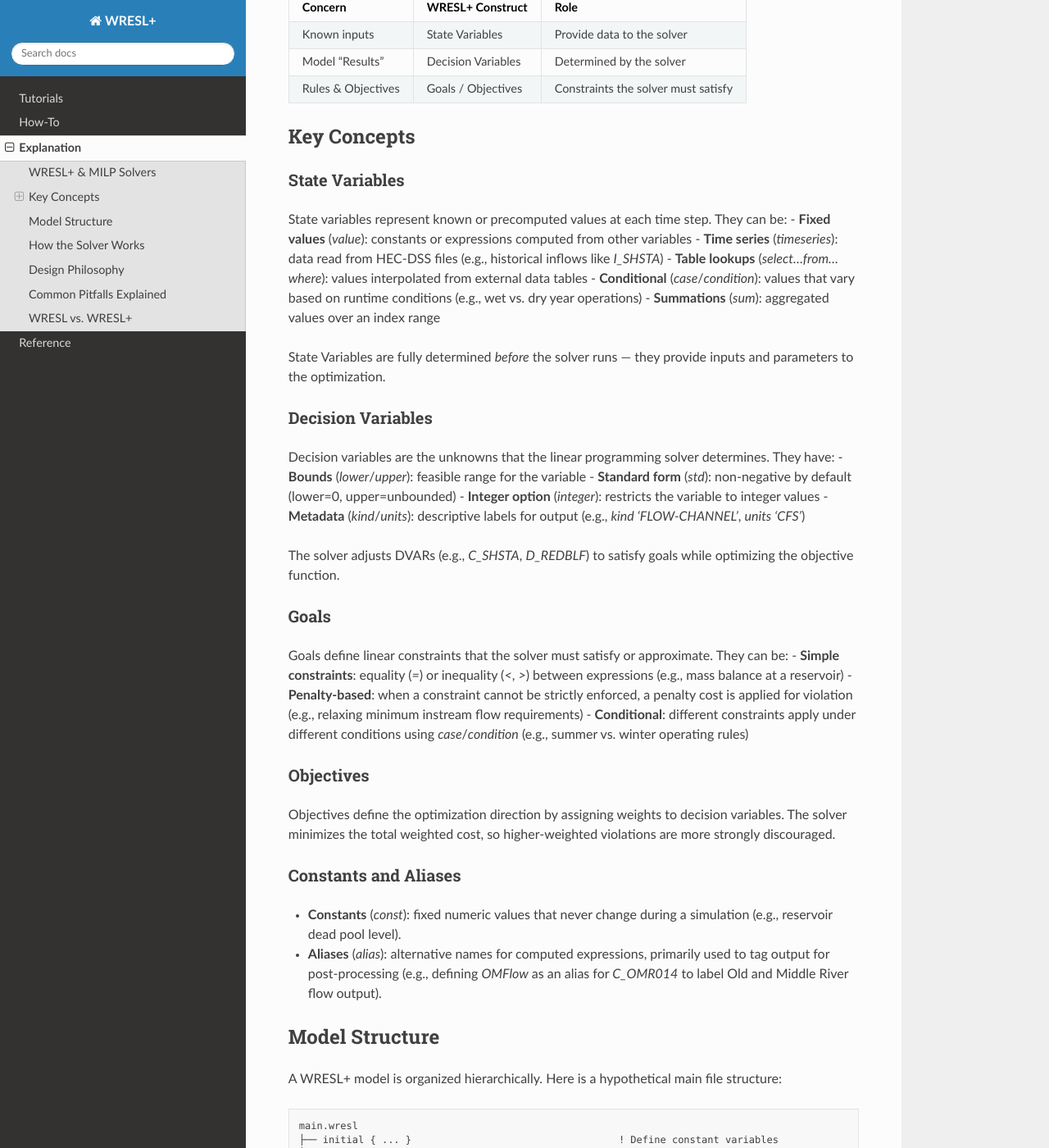
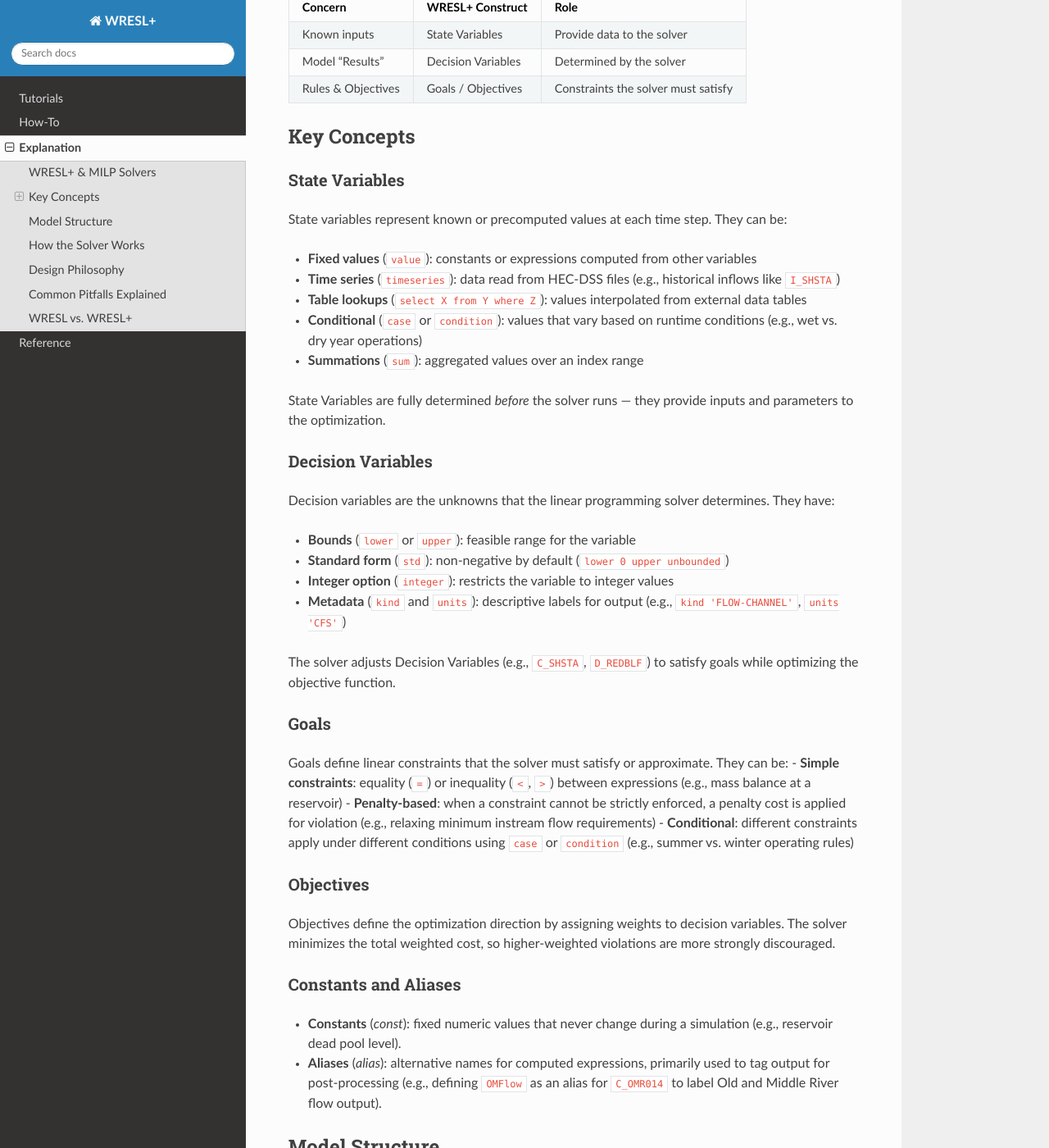
Before and after one commit to CentralValleyModeling/wresl, a Sphinx documentation site: the page built from docs/explanation/index.rst, in a window 1280 px wide and 1400 px high, scrolled down 439 px. Shown: the whole window at 82% size. Built offline with Sphinx 7.4.7 and the Read the Docs theme 3.1.0, drawn with Linux system fonts in a browser that asks for light colours; some of the changed text lies outside the part shown.

Commit message:
Bugfix: correct code-literal to: ``

```diff
--- a/docs/explanation/index.rst
+++ b/docs/explanation/index.rst
@@ -35,11 +38,12 @@ State Variables
 ~~~~~~~~~~~~~~~
 
 State variables represent known or precomputed values at each time step. They can be:
-- **Fixed values** (`value`): constants or expressions computed from other variables
-- **Time series** (`timeseries`): data read from HEC-DSS files (e.g., historical inflows like `I_SHSTA`)
-- **Table lookups** (`select...from...where`): values interpolated from external data tables
-- **Conditional** (`case`/`condition`): values that vary based on runtime conditions (e.g., wet vs. dry year operations)
-- **Summations** (`sum`): aggregated values over an index range
+
+- **Fixed values** (:wresl:`value`): constants or expressions computed from other variables
+- **Time series** (:wresl:`timeseries`): data read from HEC-DSS files (e.g., historical inflows like ``I_SHSTA``)
+- **Table lookups** (:wresl:`select X from Y where Z`): values interpolated from external data tables
+- **Conditional** (:wresl:`case` or :wresl:`condition`): values that vary based on runtime conditions (e.g., wet vs. dry year operations)
+- **Summations** (:wresl:`sum`): aggregated values over an index range
 
 State Variables are fully determined *before* the solver runs — they provide inputs and parameters to the optimization.
 
@@ -47,20 +51,21 @@ Decision Variables
 ~~~~~~~~~~~~~~~~~~
 
 Decision variables are the unknowns that the linear programming solver determines. They have:
-- **Bounds** (`lower`/`upper`): feasible range for the variable
-- **Standard form** (`std`): non-negative by default (lower=0, upper=unbounded)
-- **Integer option** (`integer`): restricts the variable to integer values
-- **Metadata** (`kind`/`units`): descriptive labels for output (e.g., `kind 'FLOW-CHANNEL'`, `units 'CFS'`)
 
-The solver adjusts DVARs (e.g., `C_SHSTA`, `D_REDBLF`) to satisfy goals while optimizing the objective function.
+- **Bounds** (:wresl:`lower` or :wresl:`upper`): feasible range for the variable
+- **Standard form** (:wresl:`std`): non-negative by default (:wresl:`lower 0 upper unbounded`)
+- **Integer option** (:wresl:`integer`): restricts the variable to integer values
+- **Metadata** (:wresl:`kind` and :wresl:`units`): descriptive labels for output (e.g., :wresl:`kind 'FLOW-CHANNEL'`, :wresl:`units 'CFS'`)
+
+The solver adjusts Decision Variables (e.g., ``C_SHSTA``, ``D_REDBLF``) to satisfy goals while optimizing the objective function.
 
 Goals
 ~~~~~
 
 Goals define linear constraints that the solver must satisfy or approximate. They can be:
-- **Simple constraints**: equality (`=`) or inequality (`<`, `>`) between expressions (e.g., mass balance at a reservoir)
+- **Simple constraints**: equality (``=``) or inequality (``<``, ``>``) between expressions (e.g., mass balance at a reservoir)
 - **Penalty-based**: when a constraint cannot be strictly enforced, a penalty cost is applied for violation (e.g., relaxing minimum instream flow requirements)
-- **Conditional**: different constraints apply under different conditions using `case`/`condition` (e.g., summer vs. winter operating rules)
+- **Conditional**: different constraints apply under different conditions using :wresl:`case` or :wresl:`condition` (e.g., summer vs. winter operating rules)
 
 Objectives
 ~~~~~~~~~~
@@ -71,7 +76,7 @@ Constants and Aliases
 ~~~~~~~~~~~~~~~~~~~~~
 
 - **Constants** (`const`): fixed numeric values that never change during a simulation (e.g., reservoir dead pool level).
-- **Aliases** (`alias`): alternative names for computed expressions, primarily used to tag output for post-processing (e.g., defining `OMFlow` as an alias for `C_OMR014` to label Old and Middle River flow output).
+- **Aliases** (`alias`): alternative names for computed expressions, primarily used to tag output for post-processing (e.g., defining ``OMFlow`` as an alias for ``C_OMR014`` to label Old and Middle River flow output).
 
 Model Structure
 ---------------
@@ -94,7 +99,7 @@ A WRESL+ model is organized hierarchically. Here is a hypothetical main file str
 2. **Models** group related variables and goals into a solvable unit for one solver pass.
 3. **Groups** organize shared definitions that can be included by multiple models.
 4. **Initial blocks** set up variables and conditions evaluated once before the main simulation loop.
-5. **Include files** modularize definitions across multiple `.wresl` files.
+5. **Include files** modularize definitions across multiple ``.wresl`` files.
 
 This structure supports **multi-cycle solving**, where results from an upstream model feed into downstream calculations (e.g., upstream reservoir releases feeding into downstream Delta operations).
 
@@ -103,32 +108,32 @@ How the Solver Works
 
 At each time step, WRIMS:
 1. Evaluates all State Variables (inputs, time series, table lookups, conditional values).
-2. Constructs the LP problem from DVARs (unknowns) and goals (constraints).
+2. Constructs the LP problem from Decision Variables (unknowns) and goals (constraints).
 3. Applies the objective function weights.
-4. Solves the LP to determine optimal DVAR values.
+4. Solves the LP to determine optimal Decision Variable values.
 5. Advances to the next time step and repeats.
 
-Understanding this cycle is essential: State Variables must be resolvable *before* the solver runs, while DVARs are only determined *by* the solver.
+Understanding this cycle is essential: State Variables must be resolvable *before* the solver runs, while Decision Variables are only determined *by* the solver.
 
 Design Philosophy
 -----------------
 
 - **Declarative:** Users declare *what* to solve, not *how* to solve it — the optimizer handles the mechanics.
-- **Modularity:** Models are composed from reusable `.wresl` files via `include`.
+- **Modularity:** Models are composed from reusable ``.wresl`` files via ``include``.
 - **Reproducibility:** All logic is explicit, text-based, and version-controllable.
 - **Extensibility:** External functions (DLLs), table lookups, and time series data can be integrated.
-- **Case-insensitivity:** All keywords can be written in any case (`define`, `DEFINE`, `Define`).
+- **Case-insensitivity:** All keywords can be written in any case (``define``, ``DEFINE``, ``DeFiNe``).
 
 Common Pitfalls Explained
 -------------------------
 
-- **Missing `kind` and `units`:** DVAR and timeseries definitions require `kind` and `units` metadata. Omitting them causes parser errors.
+- **Missing :wresl:`kind` and :wresl:`units`:** Decision Variable and timeseries definitions require :wresl:`kind` and :wresl:`units` metadata. Omitting them causes parser errors.
 - **Incorrect string quotes:** WRESL+ uses **single quotes** (`'...'`), not double quotes. Using double quotes will cause syntax errors.
-- **Wrong comment syntax:** Comments use `!` or `/* */` not `//`.
-- **Wrong logical operators:** Use `.and.`, `.or.`, `.not.` — not `&&`, `||`, `!`.
-- **Case order matters:** In `case`/`condition` blocks, conditions are evaluated top-to-bottom. The first matching condition is used, so place the `condition always` case last as a default.
+- **Wrong comment syntax:** Comments use ``!`` or ``/* */`` **not** ``//``.
+- **Wrong logical operators:** Use :wresl:`.and.`, :wresl:`.or.`, :wresl:`.not.` — not ``&&``, ``||``, ``!``.
+- **Case order matters:** In :wresl:`case` or :wresl:`condition` blocks, conditions are evaluated top-to-bottom. The first matching condition is used, so place the :wresl:`condition always` case last as a default.
 - **Circular dependencies:** Avoid State Variables that reference each other in a cycle, as this creates unresolvable definitions.
-- **Include path errors:** File paths in `include` statements use single quotes and are relative to the model root.
+- **Include path errors:** File paths in :wresl:`include` statements use single quotes and are relative to the model root.
 
 WRESL vs. WRESL+
 ----------------
@@ -142,22 +147,22 @@ WRESL+ is a modernized superset of the original WRESL language. Key similarities
       - WRESL
       - WRESL+
     * - Variable keywords
-      - ``define`` for all types
-      - ``define`` as well as ``dvar``, ``svar``, and ``const``
+      - :wresl:`define` for all types
+      - :wresl:`define` as well as :wresl:`dvar`, :wresl:`svar`, and :wresl:`const`
     * - File Extension
       - ``.wresl``
       - ``.wresl``
     * - Study structure
-      - ``sequence``, ``model``, ``include``
-      - Adds ``group`` and ``initial``
+      - :wresl:`sequence`, :wresl:`model`, :wresl:`include`
+      - Adds :wresl:`group` and :wresl:`initial`
     * - Sequence structure
       - All sequences share a timestep
-      - Each sequence sets it's own timestep (``1MON`` or ``1DAY``)
+      - Each sequence sets it's own timestep (:wresl:`1MON` or :wresl:`1DAY`)
     * - Conditional include
       - Not supported
-      - ``if``, ``elseif``, and ``else`` supported
+      - :wresl:`if`, :wresl:`elseif`, and :wresl:`else` supported
     * - Future arrays
       - Not supported
-      - ``dvar(N)``, ``svar(N)``, and ``goal(N)`` supported.
+      - :wresl:`dvar(N)`, :wresl:`svar(N)`, and :wresl:`goal(N)` supported.
 
-In practice, WRESL+ files are backward-compatible with most WRESL constructs, but WRESL+ adds structured model organization (`group`, `initial`), a dedicated `objective` keyword, conditional includes, future arrays, and explicit variable-type keywords (`dvar`, `svar`) that the original WRESL lacks.
+In practice, WRESL+ files are backward-compatible with most WRESL constructs, but WRESL+ adds structured model organization (:wresl:`group`, :wresl:`initial`), a dedicated :wresl:`objective` keyword, conditional includes, future arrays, and explicit variable-type keywords (:wresl:`dvar`, :wresl:`svar`) that the original WRESL lacks.
--- a/docs/reference/index.rst
+++ b/docs/reference/index.rst
@@ -261,8 +261,8 @@ Objective Syntax
 
 Notes:
 
-- For DVARs declared as a time array, the ``(TimeArray)`` in the objective entry must match the declaration.
-- For non-time-array DVARs, omit the time array specifier.
+- For Decision Variables declared as a time array, the ``(TimeArray)`` in the objective entry must match the declaration.
+- For non-time-array Decision Variables, omit the time array specifier.
 
 Example:
 
--- a/docs/tutorials/getting-started.rst
+++ b/docs/tutorials/getting-started.rst
@@ -129,4 +129,4 @@ Within the ``Second`` model, you did pretty much the same thing as in the ``Firs
 
 :wresl:`svar X1_Upstream { value X1[First] }`
 
-You referenced the result of `X1` from the `First` sequence, demonstrating **cross-cycle variable access**.
+You referenced the result of ``X1`` from the ``First`` sequence, demonstrating **cross-cycle variable access**.
--- a/docs/tutorials/shasta-mass-balance.rst
+++ b/docs/tutorials/shasta-mass-balance.rst
@@ -168,4 +168,4 @@ As models grow, splitting definitions across files keeps things manageable. Here
    }
 
 
-This pattern — separating variables from goals, organizing by geographic location and system component, and using `include` with `group` — is the standard way to organize WRESL+ models.
+This pattern — separating variables from goals, organizing by geographic location and system component, and using :wresl:`include` with :wresl:`group` — is the standard way to organize WRESL+ models.
```
Also changed, not shown: other parts of docs/explanation/index.rst (+3 -0 lines), docs/how-to/index.rst (+7 -2 lines).
